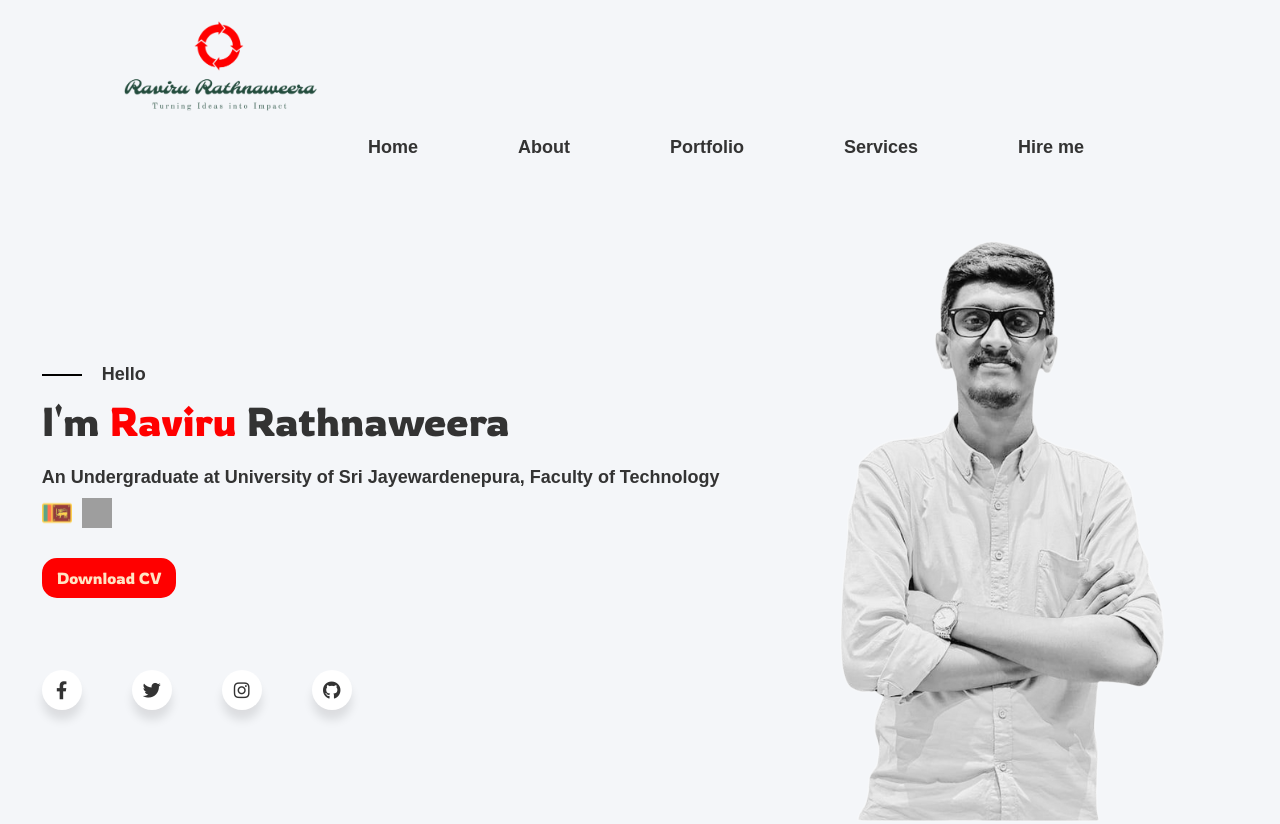
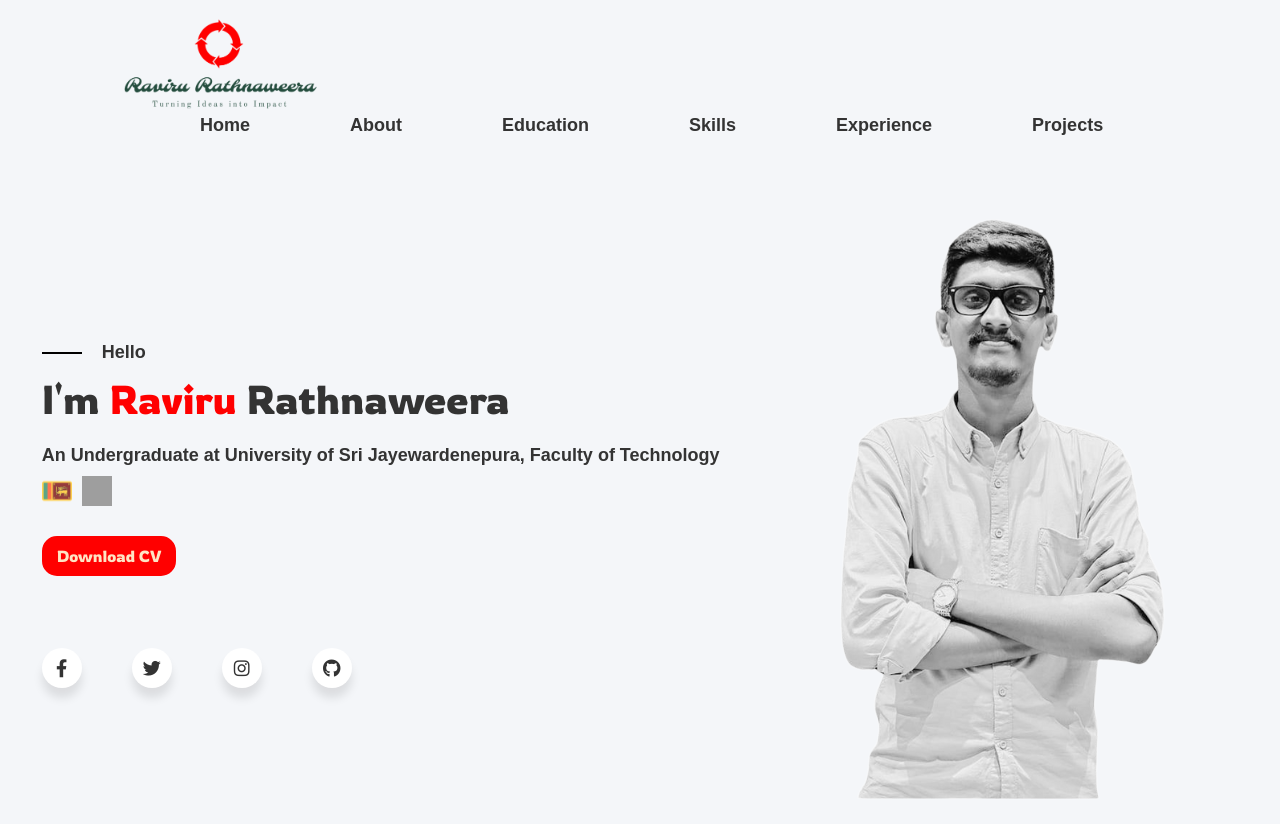
Before and after one commit to Quperavi/RaviruRathnaweera.github.io, a plain HTML site: page index.html in a window 1280 px wide. After the commit the page ends 802 px from the top, so only its background shows below. Drawn offline with Linux system fonts and the light colour scheme; grey boxes are pictures that could not be loaded; a web font is replaced by a local one.

Commit message:
Index. amendments

```diff
--- a/index.html
+++ b/index.html
@@ -17,11 +17,12 @@
          <img src="images/logo.png" id="logo">
        </div>
        <div class="nav-bar-part2">
-          <li class="nav-bar-li"><a href="">Home</a></li>
-          <li class="nav-bar-li"><a href="">About</a></li>
-          <li class="nav-bar-li"><a href="">Portfolio</a></li>
-          <li class="nav-bar-li"><a href="">Services</a></li>
-          <li class="nav-bar-li"><a href="">Hire me</a></li>
+          <li class="nav-bar-li"><a href="index.html">Home</a></li>
+          <li class="nav-bar-li"><a href="HTML files/About.html">About</a></li>
+          <li class="nav-bar-li"><a href="HTML files/Education.html">Education</a></li>
+          <li class="nav-bar-li"><a href="HTML files/Skills.html">Skills</a></li>
+          <li class="nav-bar-li"><a href="HTML files/Experience.html">Experience</a></li>
+          <li class="nav-bar-li"><a href="HTML files/Projects.html">Projects</a></li>
 
         </div>
     </div>
--- a/styles/style.css
+++ b/styles/style.css
@@ -35,20 +35,23 @@ body{
 
 .nav-bar{
   display: flex;
- padding: 20px 20px 0 20px;
+ padding: 10px 20px 0 20px;
  flex-wrap: wrap;
+ align-items: center;
+ align-content: center;
 
 }
 
 .nav-bar-part1{
+   padding-top: 8px;
    padding-left: 100px;
 }
 
 .nav-bar-part2{
     list-style-type: none;
     display:flex ;
-    margin-left:20%;
-    margin-top: 20px;
+    margin-left: 80px;
+    align-items: flex-start;
 }
 
 .nav-bar-li{
```
Also changed, not shown: HTML files/About.html (added), HTML files/Education.html (added), HTML files/Experience.html (added), HTML files/Projects.html (added), HTML files/Skills.html (added).
